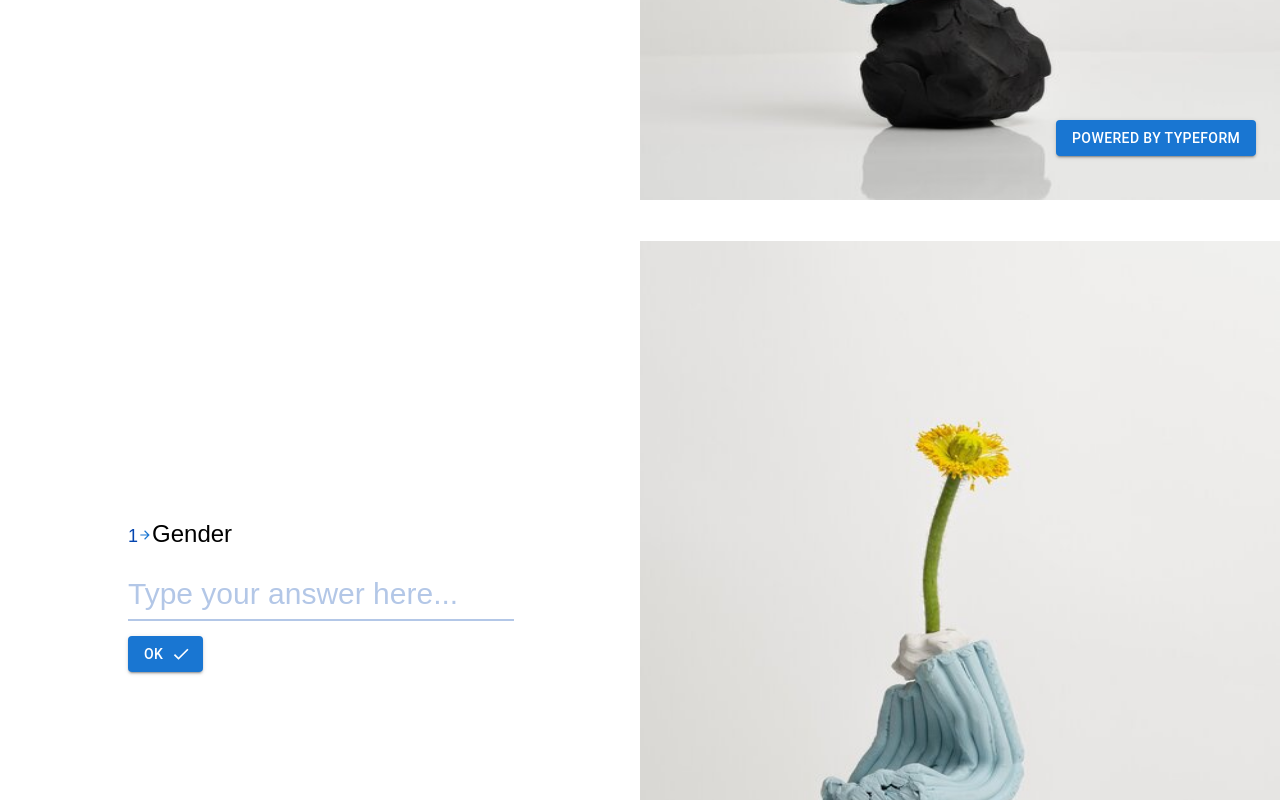
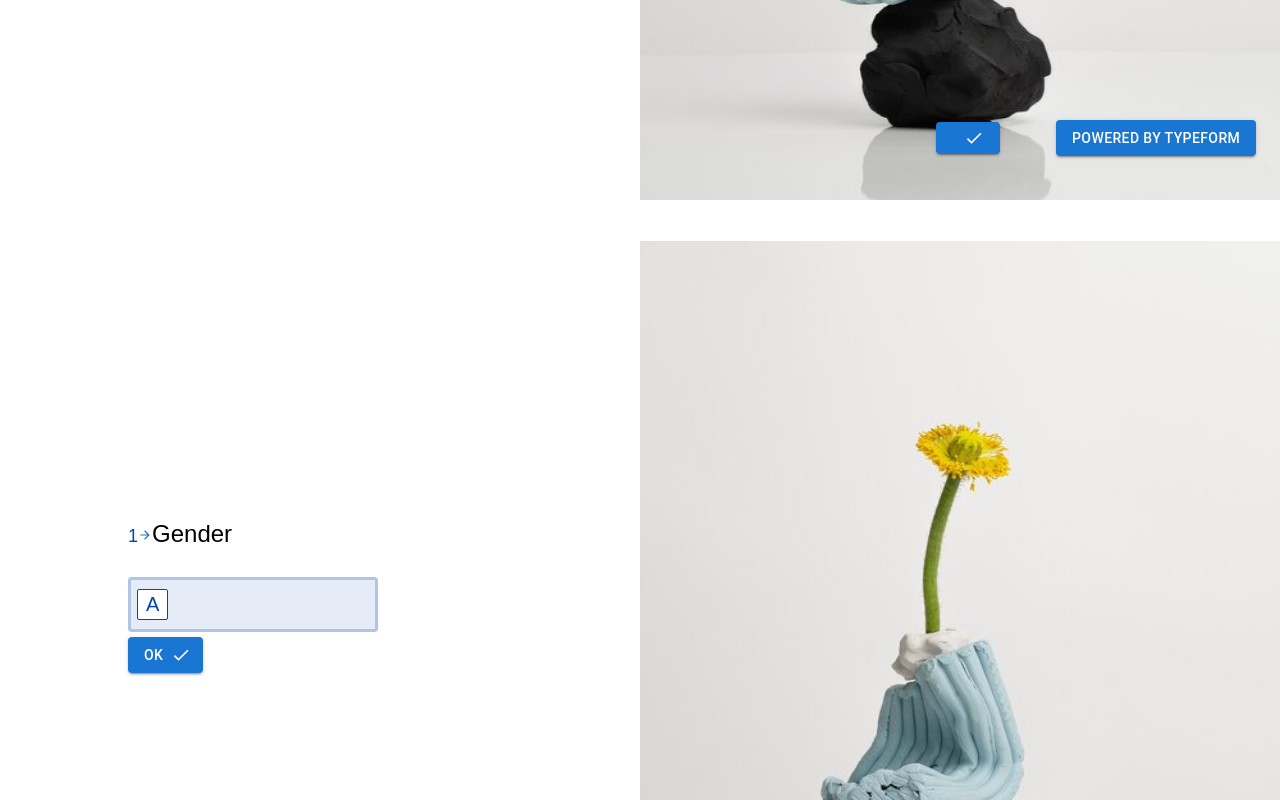
Before and after one commit to RamailoTech/Typeform-demo, a React (Create React App) app: page / in a window 1280 px wide. Shown: the part 600-1400 px from the top of the page. Built offline with nearby package versions, Linux system fonts and the light colour scheme.

Commit message:
mapping on button

```diff
--- a/src/assets/styles/form.css
+++ b/src/assets/styles/form.css
@@ -1,13 +1,22 @@
+.translatepage{
+  transform:translateY(200px)
+}
 .wrapper-grid1 {
   position: relative;
 }
 .wrapper-grid2{
   position: relative;
 }
-.btn-banner{
+.btn-banner1{
   position: absolute;
   bottom:10%;
   left:65%;
+
+}
+.btn-banner2{
+  position: absolute;
+  bottom:10%;
+  left:15%;
 
 }
 .box-grid {
--- a/src/components/Formpage.jsx
+++ b/src/components/Formpage.jsx
@@ -1,12 +1,17 @@
-import React from "react";
+import React,{useState} from "react";
 import { Grid, Box, Button } from "@mui/material";
 import flower from "../assets/images/flower.jpg";
 import CheckIcon from "@mui/icons-material/Check";
 import ArrowForwardIcon from "@mui/icons-material/ArrowForward";
 import {TextInput} from "../components/input/textInput/inputs"
+import {RadioInput} from "../components/input/radioInput/RadioInput";
+import MultipleChoice from "../components/input/multipleChoice/MultipleChoice";
+import Autocomplete from "../components/input/autoComplete/autoCompleteInput";
 export const Formpage = ({ items }) => {
+  const[pages, SetPages]=useState(false)
+
   return (
-    <div className="wrapper">
+    <div className={`wrapper ${pages && `translatepage`}`}>
       <Grid container spacing={0}>
         <Grid item xs={6} className="wrapper-grid1">
           <Box className="box-grid">
@@ -15,7 +20,10 @@ export const Formpage = ({ items }) => {
               <ArrowForwardIcon color="primary" sx={{ fontSize: "14px" }} />
               {items.question}
             </p>
-           <TextInput/>
+            {
+              items.answer.type==="text"?<TextInput/>:items.answer.type==="radio"?<RadioInput/>:items.answer.type==="dropdown"?<Autocomplete/>:<MultipleChoice/>
+            }
+
            <div>
             <Button variant="contained" endIcon={<CheckIcon />}>
               OK
@@ -25,8 +33,10 @@ export const Formpage = ({ items }) => {
         </Grid>
         <Grid item xs={6} className="wrapper-grid2">
           <img src={flower} alt="flower" />
-          <Button variant="contained" className="btn-banner">
+          <Button variant="contained" className="btn-banner1">
             Powered by Typeform
+          </Button>
+          <Button variant="contained" className="btn-banner2" endIcon={<CheckIcon />} onClick={()=>SetPages(true)}>
           </Button>
         </Grid>
       </Grid>
--- a/src/components/input/multipleChoice/MultipleChoice.jsx
+++ b/src/components/input/multipleChoice/MultipleChoice.jsx
@@ -2,7 +2,7 @@ import React, { useState } from "react";
 import "../input.css";
 import CheckIcon from "@mui/icons-material/Check";
 
-export const RadioInput = ({ onClick, options }) => {
+ const MulitipleChoice = ({ onClick, options }) => {
   const [active, setActive] = useState(false);
 
   return (
@@ -21,3 +21,4 @@ export const RadioInput = ({ onClick, options }) => {
     </button>
   );
 };
+export default MulitipleChoice;
```
